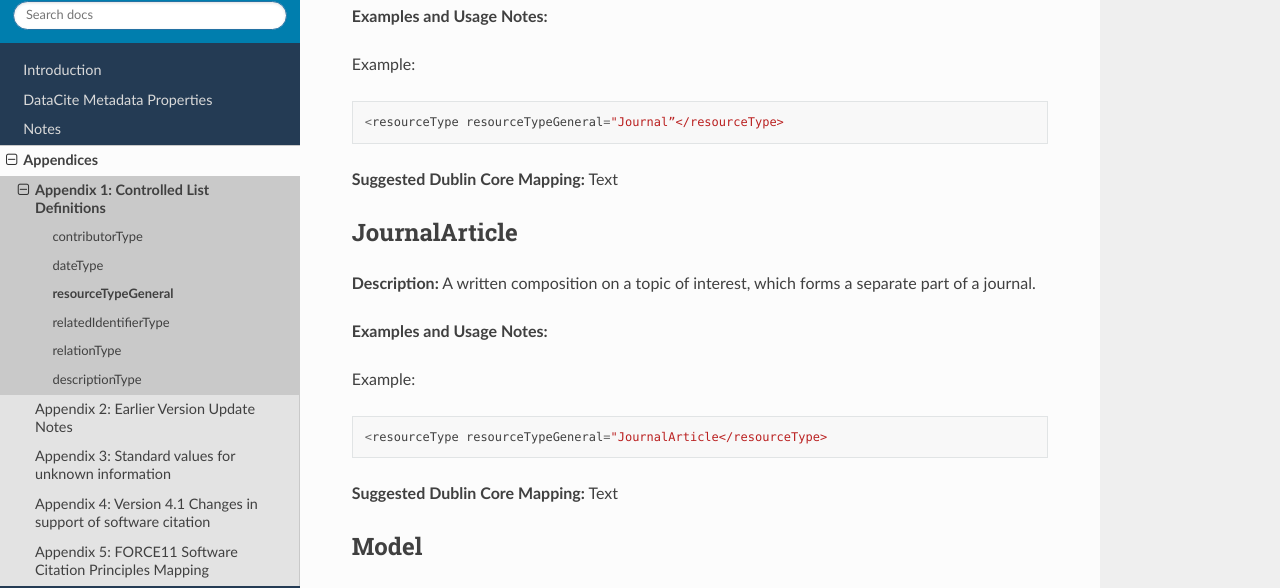
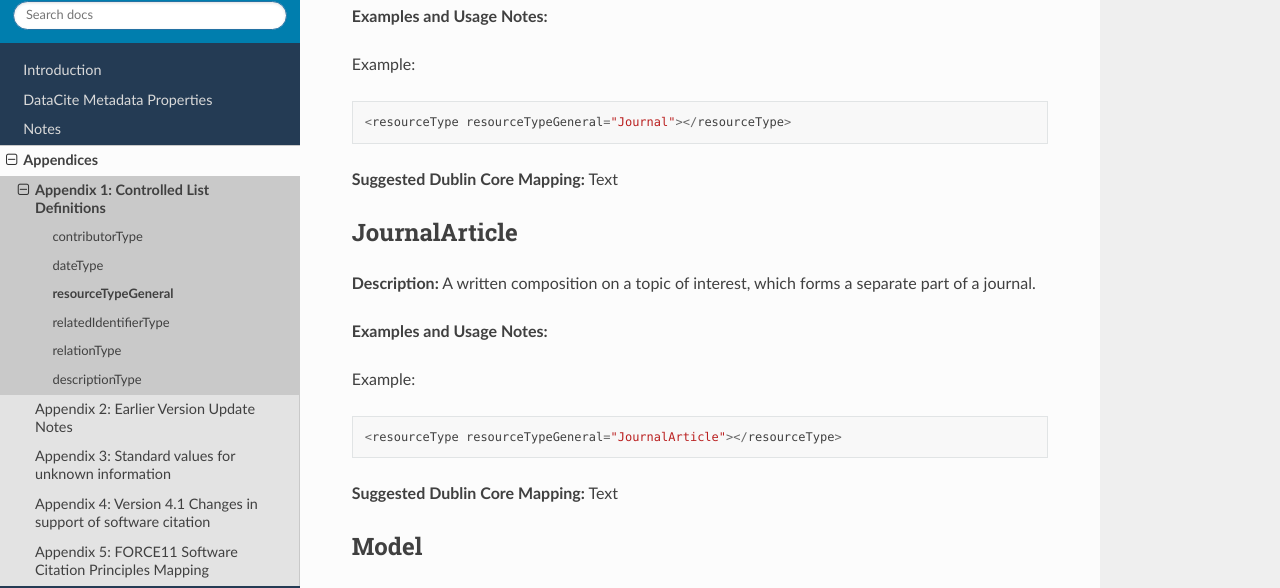
Before and after one commit to datacite/schema-docs, a Sphinx documentation site: the page built from docs/appendices/appendix_1/resourceTypeGeneral.rst, in a window 1280 px wide and 900 px high, scrolled down 4848 px. Shown: the part 145-733 px from the top of the window. Built offline with Sphinx 7.4.7 and the Read the Docs theme 2.0.0, drawn with Linux system fonts in a browser that asks for light colours; comment, search, counter and statistics services are not loaded.

Commit message:
appendix 1: formatting corrections to XML examples

```diff
--- a/docs/appendices/appendix_1/relationType.rst
+++ b/docs/appendices/appendix_1/relationType.rst
@@ -29,7 +29,7 @@ Cites
 
 Recommended for discovery. ::
 
-<relatedIdentifier relatedIdentifierType="ISBN" relationType="Cites“>0761964312</relatedIdentifier>
+<relatedIdentifier relatedIdentifierType="ISBN" relationType="Cites">0761964312</relatedIdentifier>
 
 
 IsSupplementTo
@@ -112,7 +112,7 @@ IsMetadataFor
 
 **Example and Usage Notes:**::
 
-<relatedIdentifier relatedIdentifierType="DOI" relationType="IsMetadataFor “relatedMetadataSchema="DDI-L" schemeURI="http://www.ddialliance.org/Specification/DDI-Lifecycle/3.1/XMLSchema/instance.xsd">10.1234/567891</relatedIdentifier>
+<relatedIdentifier relatedIdentifierType="DOI" relationType="IsMetadataFor" "relatedMetadataSchema="DDI-L" schemeURI="http://www.ddialliance.org/Specification/DDI-Lifecycle/3.1/XMLSchema/instance.xsd">10.1234/567891</relatedIdentifier>
 
 
 HasVersion
--- a/docs/appendices/appendix_1/resourceTypeGeneral.rst
+++ b/docs/appendices/appendix_1/resourceTypeGeneral.rst
@@ -186,7 +186,7 @@ Journal
 
 Example::
 
-<resourceType resourceTypeGeneral="Journal”</resourceType>
+<resourceType resourceTypeGeneral="Journal"></resourceType>
 
 **Suggested Dublin Core Mapping:** Text
 
@@ -200,7 +200,7 @@ JournalArticle
 
 Example::
 
-<resourceType resourceTypeGeneral="JournalArticle</resourceType>
+<resourceType resourceTypeGeneral="JournalArticle"></resourceType>
 
 **Suggested Dublin Core Mapping:** Text
 
@@ -300,7 +300,7 @@ Example: https://data.datacite.org/application/vnd.datacite.datacite+xml/10.2193
 Software
 ~~~~~~~~~~~~~~~~~~~~~~~~~
 
-**Description:** A computer program other than a computational notebook, in either source code (text) or compiled form. Use this type for general software components supporting scholarly research. Use the “ComputationalNotebook” value for virtual notebooks.
+**Description:** A computer program other than a computational notebook, in either source code (text) or compiled form. Use this type for general software components supporting scholarly research. Use the "ComputationalNotebook" value for virtual notebooks.
 
 **Examples and Usage Notes:** Software supporting scholarly research
 
```
Also changed, not shown: other parts of docs/appendices/appendix_1/relationType.rst (+1 -1 lines).
